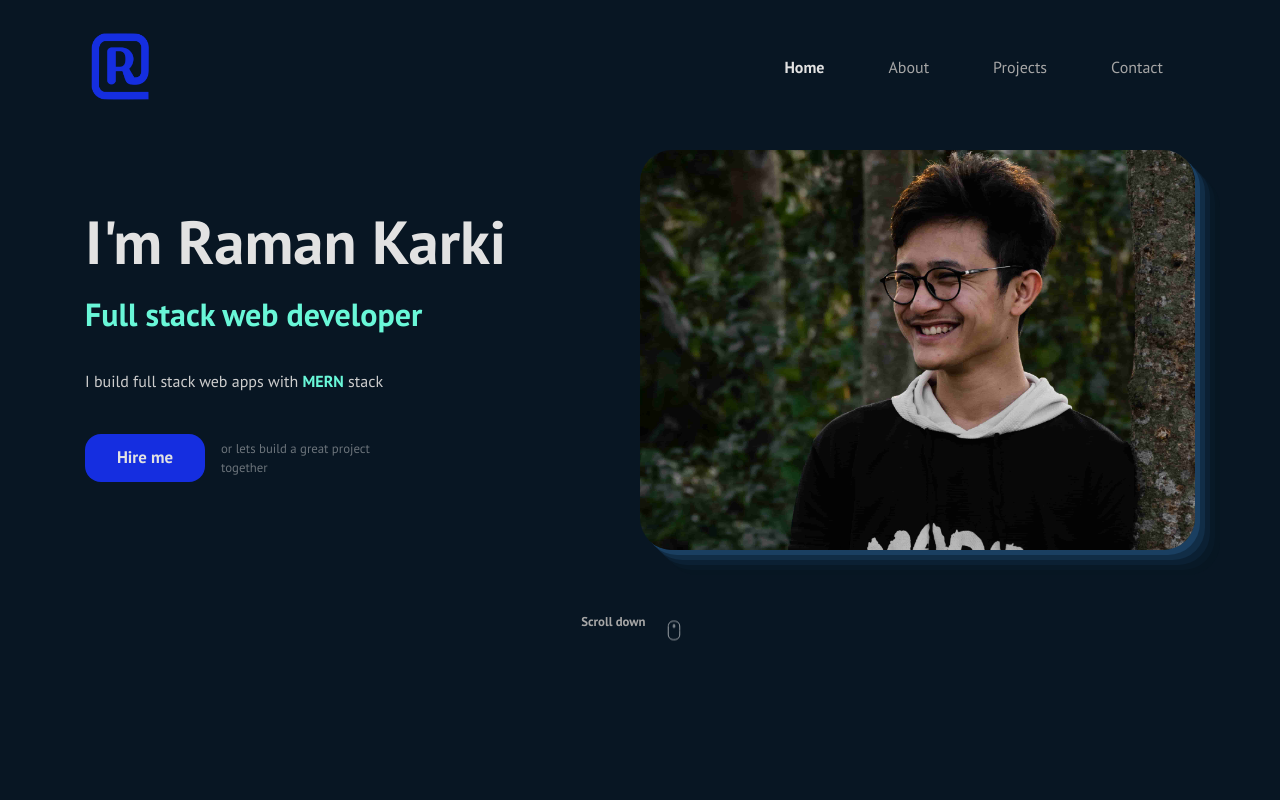
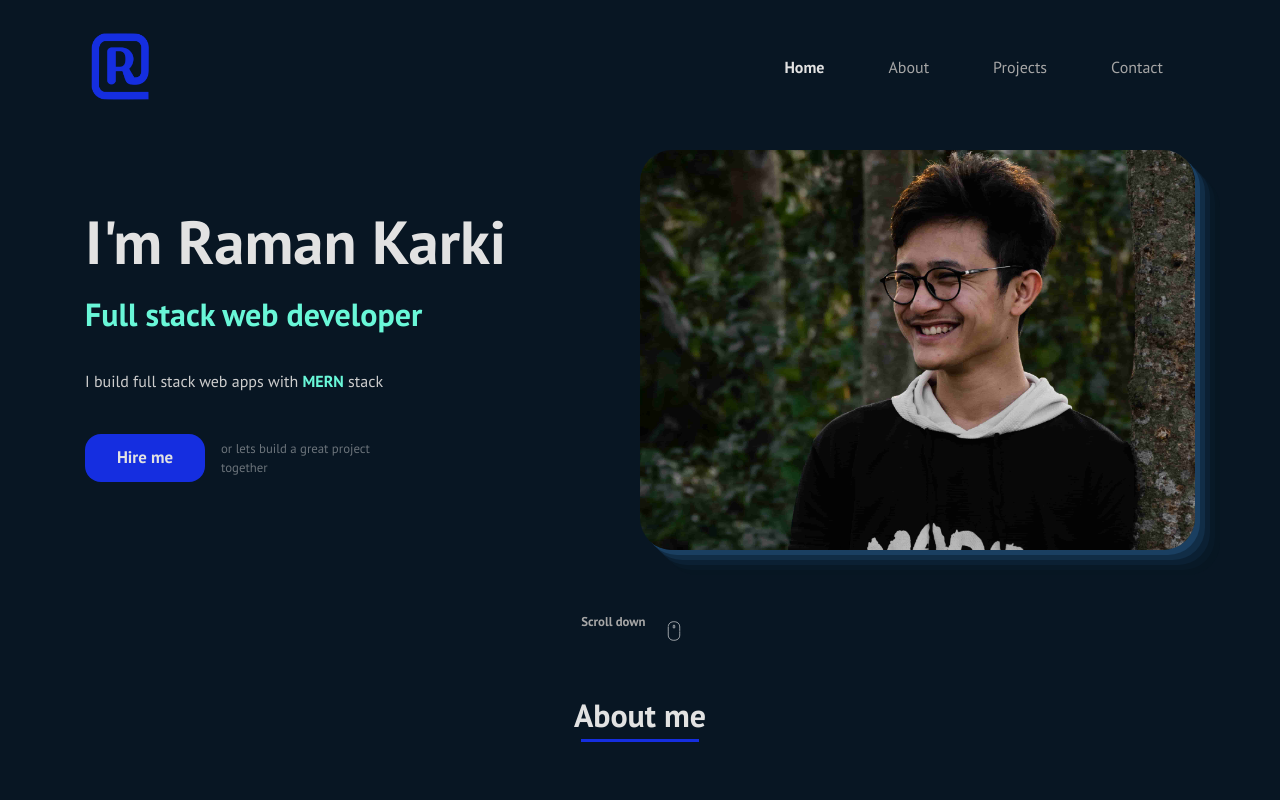
Before and after one commit to ramankarki/portfolio, a React (Create React App) app: page / in a window 1280 px wide. Shown: the top 800 px of the page. Built offline with nearby package versions, Linux system fonts and the light colour scheme.

Commit message:
imported about component

```diff
--- a/src/components/App.js
+++ b/src/components/App.js
@@ -3,6 +3,8 @@ import React from "react";
 import "bootstrap/dist/css/bootstrap.min.css";
 import Header from "./Header";
 import HomePage from "./HomePage";
+import About from "./About";
+import MyLocation from "./MyLocation";
 import "./App.scss";
 import scrollDownIcon from "./scroll-down.svg";
 
@@ -17,6 +19,8 @@ class App extends React.Component {
             Scroll down <img src={scrollDownIcon} alt="scroll down icon" />
           </span>
         </div>
+        <About />
+        <MyLocation />
       </div>
     );
   }
```
